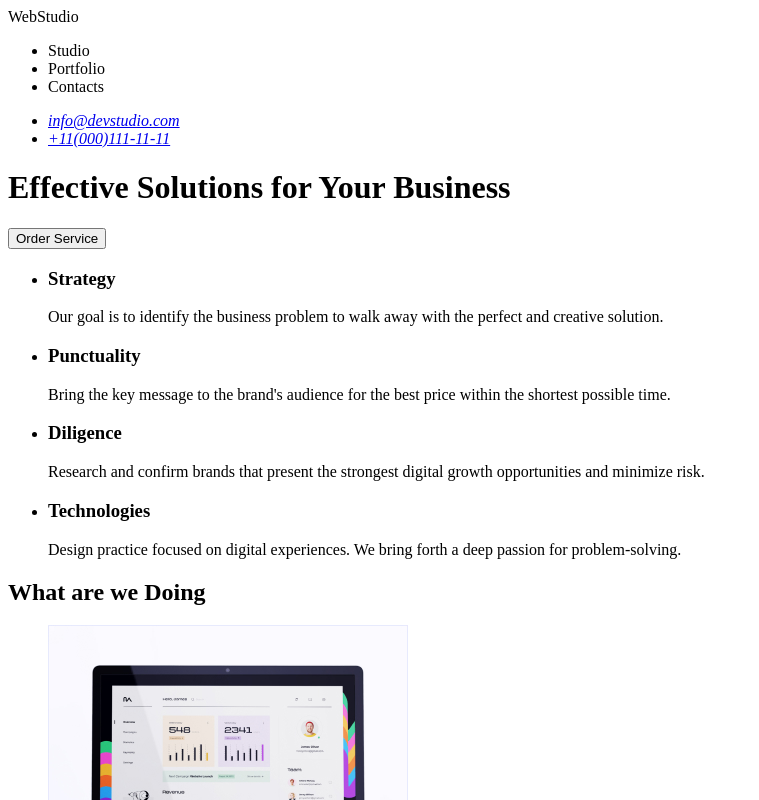
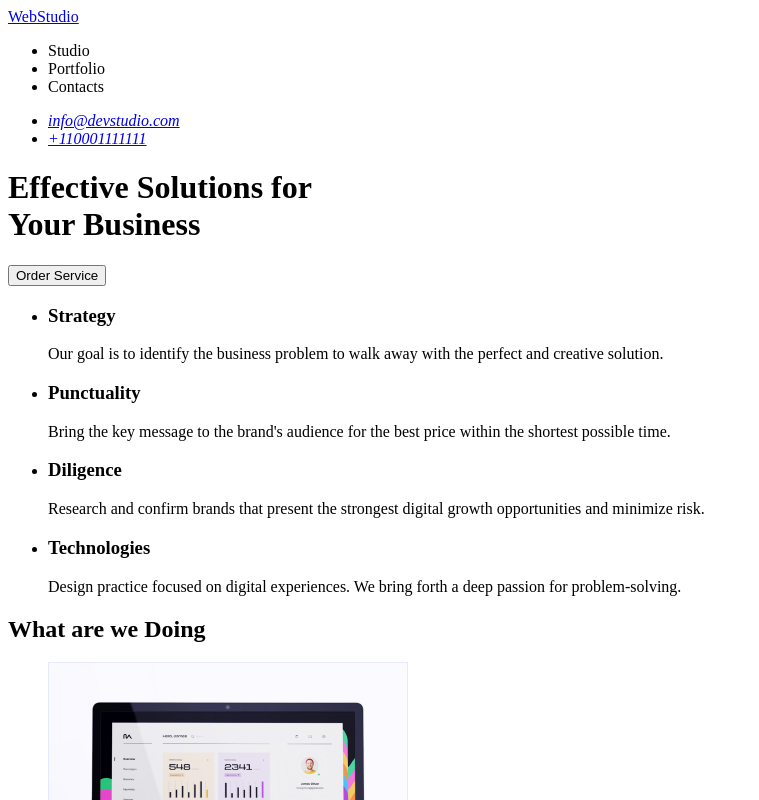
Before and after one commit to RSIAPNO78/goit-markup-hw-01, a plain HTML site: page index.html in a window 1280 px wide. Shown: the top 800 px of the page, without its empty margins (0-759 px from the left). Drawn offline with Linux system fonts and the light colour scheme.

Commit message:
Update index.html 4th

```diff
--- a/index.html
+++ b/index.html
@@ -8,7 +8,7 @@
 
 <body>
     <header>
-        WebStudio
+        <a href="./index.html">WebStudio</a>
 
         <nav>
            <ul>
@@ -20,15 +20,15 @@
         <address>
            <ul>
              <li><a href="mailto:info@devstudio.com">info@devstudio.com</a></li>
-             <li><a href="tel:+110001111111">+11(000)111-11-11</a></li>
+             <li><a href="tel:+110001111111">+110001111111</a></li>
            </ul>
         </address>
 
 
     </header>
     <main>
-        <!--section hero-->
-            <h1>Effective Solutions for Your Business</h1>
+        <!--section1-->
+            <h1>Effective Solutions for<br/> Your Business</h1>
             <button type="button">Order Service</button>
 
 
@@ -58,7 +58,7 @@
             </ul>
         </section>
 
-        <!--section1-->
+        <!--section2-->
             <h2>What are we Doing</h2>
 
             <ul>
@@ -67,7 +67,7 @@
                 <li><img class="rectangle" src="./images/img3.jpg" alt="Research" width="360"></li>
             </ul>
 
-        <!--section 2-->
+        <!--section3-->
                 <h2>Our Team</h2>
 
         <section class="image">
@@ -100,10 +100,10 @@
             </ul>
 
     </main>
-    <!--section3-->
+    <!--section4-->
 
    <footer>
-    WebStudio
+    <a href="./index.html">WebStudio</a>
 <p>
     Increase the flow of customers and sales for your business with digital marketing & growth solutions.
 </p>
```
